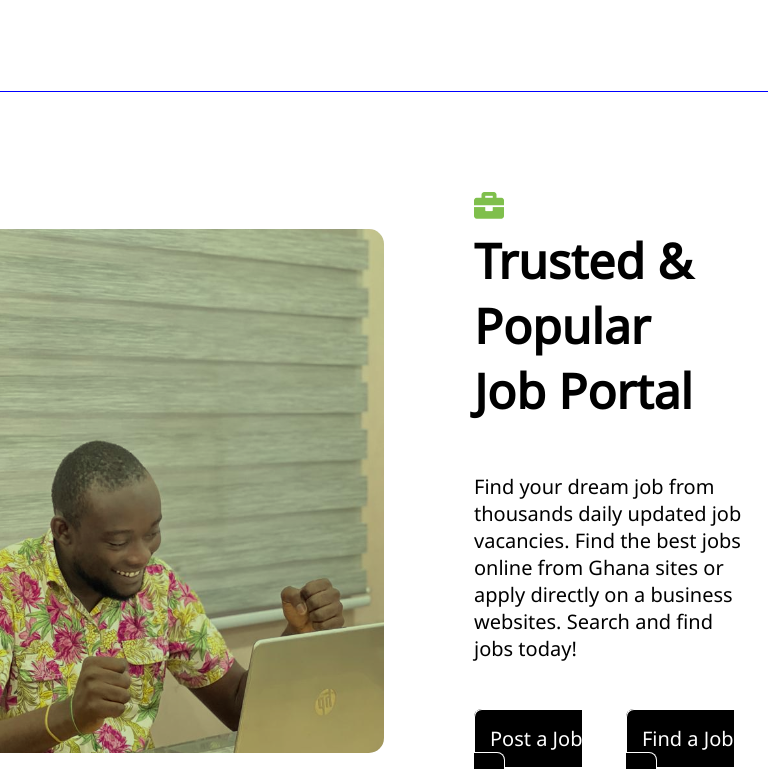
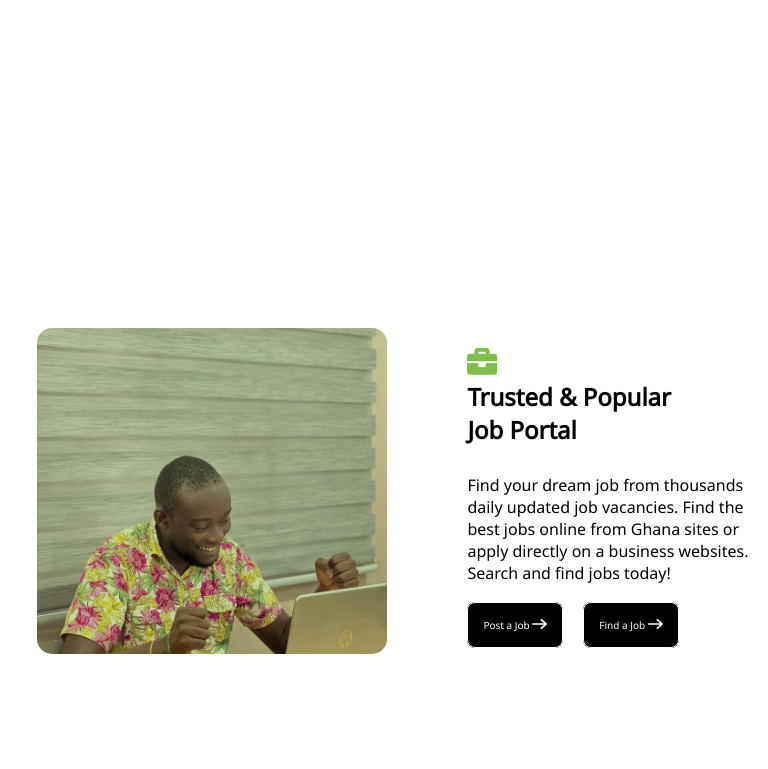
Before and after one commit to Calvinasty/Job-Post, a Vue app in the folder Jobpost_frontend/: page / in a window 768 px wide. Shown: the part 839-1608 px from the top of the page. Built offline with nearby package versions, Linux system fonts and the light colour scheme.

Commit message:
job-portal

```diff
--- a/Jobpost_frontend/src/components/JobPortalComponent.vue
+++ b/Jobpost_frontend/src/components/JobPortalComponent.vue
@@ -47,7 +47,6 @@ export default {
     align-items: center;
     gap: 70px;
     height: 100dvh;
-    border: 1px solid blue;
 }
 
 .img-section img {
@@ -133,10 +132,7 @@ a {
         flex-direction: column;
         padding: 20px;
         width: 100dvw;
-        /* justify-content: center;
-        align-items: center; */
         gap: 70px;
-        /* height: 100dvh; */
     }
     .img-section img {
         padding: 50px;
@@ -166,7 +162,6 @@ a {
         flex-direction: row;
         justify-content: center;
         align-items: center;
-        border: 1px solid green;
     }
     .icon-img img {
         width: 10%;
@@ -185,7 +180,6 @@ a {
     .text {
         width: 100%;
         font-size: 20px;
-        border: 1px solid black;
     }
 
     .text p {
@@ -199,7 +193,6 @@ a {
         flex-direction: row;
         justify-content: center;
         column-gap: 20px;
-        background-color: #000;
     }
 
     .button span {
@@ -221,8 +214,147 @@ a {
     a {
         text-decoration: none;
     }
+}
 
+@media screen and (min-width: 481px) and (max-width: 600px){
+    .job-portal {
+        width: 100%;
 
+    }
+    .img-section {
+    width: 50%;
+}
+.img-section img {
+    padding: 30px;
+}
+.img-section .main-image{
+    float: right;
+    width: 350px;
+    height: 326px;
+    border: none;
+    background-position: right;
+    background-size: cover;
+    background-color: rgba(73, 91, 55, 0.5);
+    background-blend-mode: overlay;
+    background-image: url("/images/young-businessmen.jpeg");
+    border-radius: 15px;
+}
+.icon-img img {
+    width: 30px;
+}
+
+.text-section {
+    display: flex;
+    flex-direction: column;
+    font-size: 16px;
+    justify-content: center;
+    padding: 50px 10px;
+    gap: 8px;
+    width: 40%;
+    height: 80px;
+}
+.text {
+    font-size: 16px;
+}
+
+.text h1 {
+    font-size: 70px;
+}
+
+.text p {
+    padding-top: 20px;
+    padding-bottom: 20px;
 
 }
+.button {
+    display: flex;
+    flex-direction: row;
+    justify-content: flex-start;
+    column-gap: 20px;
+}
+
+}
+
+@media screen and (min-width: 601px) and (max-width: 768px){
+
+    .job-portal {
+    display: flex;
+    align-items: center;
+    gap: 70px;
+    height: 100dvh;
+}
+
+.img-section img {
+    padding: 30px;
+}
+
+.img-section {
+    width: 50%;
+}
+.img-section .main-image{
+    float: right;
+    width: 350px;
+    height: 326px;
+    border: none;
+    background-position: right;
+    background-size: cover;
+    background-color: rgba(73, 91, 55, 0.5);
+    background-blend-mode: overlay;
+    background-image: url("/images/young-businessmen.jpeg");
+    border-radius: 15px;
+}
+
+.icon-img img {
+    width: 30px;
+}
+
+.text-section {
+    display: flex;
+    flex-direction: column;
+    font-size: 16px;
+    justify-content: center;
+    padding: 50px 10px;
+    gap: 8px;
+    width: 40%;
+    height: 150px;
+}
+
+.text {
+    font-size: 16px;
+}
+
+.text h1 {
+    font-size: 70px;
+}
+
+.text p {
+    padding-top: 20px;
+    padding-bottom: 20px;
+
+}
+
+.button {
+    display: flex;
+    flex-direction: row;
+    justify-content: flex-start;
+    column-gap: 20px;
+}
+
+.button span {
+    border: 1px solid;
+    border-radius: 8px;
+    font-size: 10px;
+    padding: 15px;
+    text-decoration: none;
+    background-color: #000;
+    color: #fff
+}
+
+.button span:hover {
+    background-color: #b4cda1;
+    transition: ease-in-out 0.2s;
+}
+
+}
+
 </style>
```
